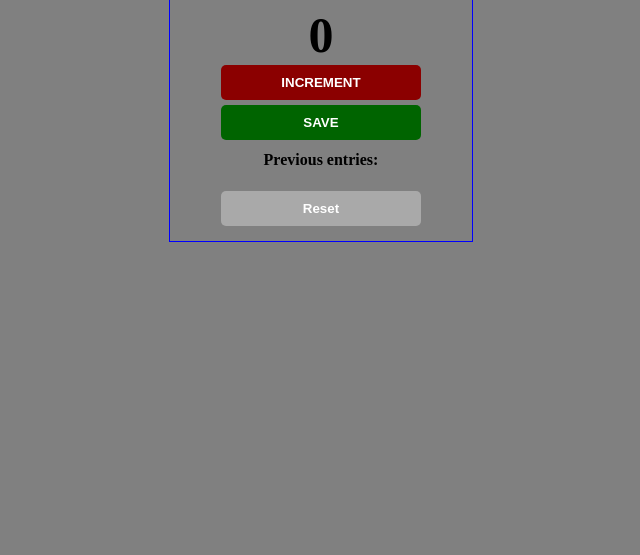
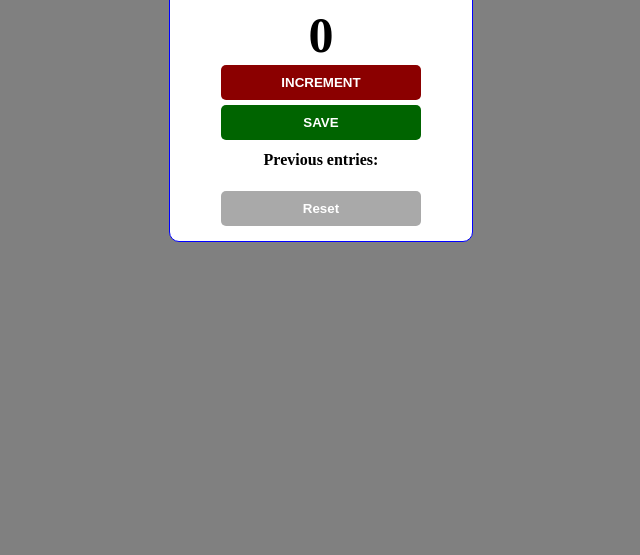
Before and after one commit to Esinnation/Passanger-counter, a plain HTML site: page index.html in a window 1280 px wide. Shown: the part 245-800 px from the top of the page, without its empty margins (319-959 px from the left). Drawn offline with Linux system fonts and the light colour scheme.

Commit message:
add border radius and bg color to container

```diff
--- a/style.css
+++ b/style.css
@@ -9,6 +9,8 @@ body{
     text-align: center;
     border: 1px solid blue;
     margin-top: 5em;
+    background: white;
+    border-radius: 10px ;
 }
 p{
     font-size: 30px;
```
